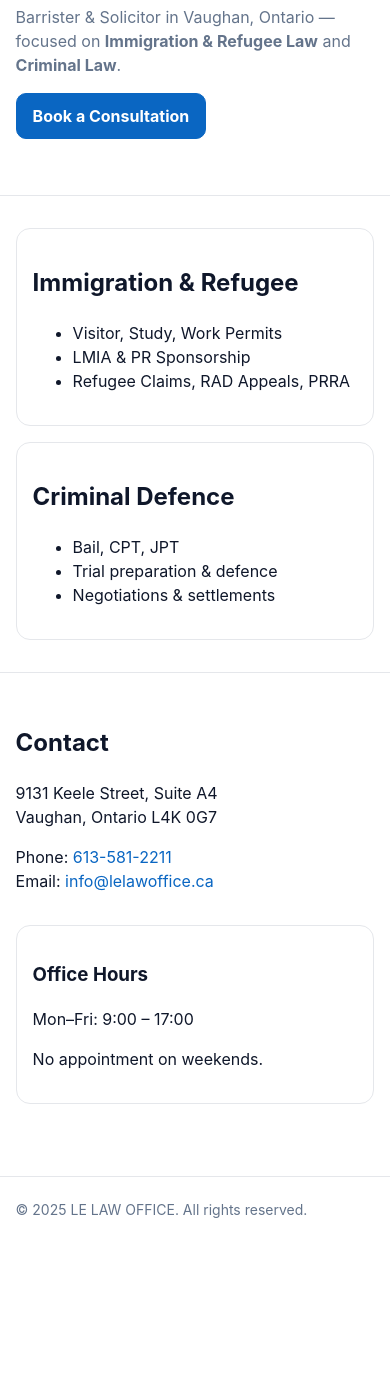
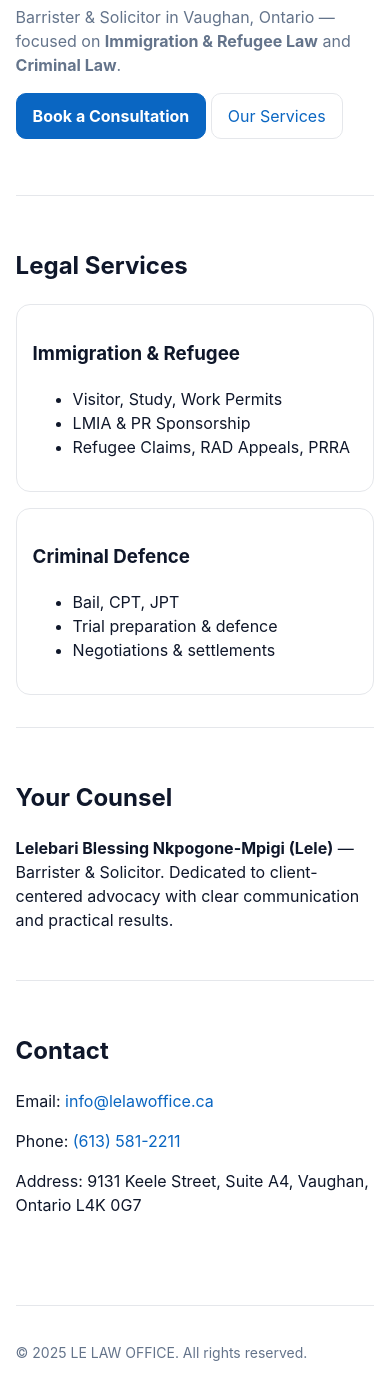
Before and after one commit to LeLawOffice/lelawoffice-site, a plain HTML site: page index.html in a window 390 px wide. Shown: the part 406-1805 px from the top of the page. Before the commit the page ends 1648 px from the top, so only its background shows below. Drawn offline with Linux system fonts and the light colour scheme.

Commit message:
Update index.html

```diff
--- a/index.html
+++ b/index.html
@@ -1,37 +1,116 @@
 <!doctype html>
-<html lang="en"><head>
-<meta charset="utf-8"><meta name="viewport" content="width=device-width, initial-scale=1">
-<title>LE LAW OFFICE — Vaughan, Ontario</title>
+<html lang="en">
+<head>
+  <meta charset="utf-8">
+  <meta name="viewport" content="width=device-width, initial-scale=1">
+  <title>LE LAW OFFICE — Justice. Integrity. Advocacy.</title>
   <link rel="icon" href="assets/favicon.svg">
   <link rel="stylesheet" href="styles.css">
+</head>
+<body>
 
-</head><body>
-<header class="header"><div class="container bar">
+<!-- Header -->
+<header class="header">
+  <div class="container bar">
     <a class="brand" href="index.html"><span class="logo">LE</span> LE LAW OFFICE</a>
-  <nav class="nav">
+
+    <button id="menu-toggle" class="btn" aria-controls="site-nav" aria-expanded="false">
+      Menu
+    </button>
+
+    <nav id="site-nav" class="nav">
       <a href="about.html">About</a>
       <a href="testimonials.html">Testimonials</a>
-    <a href="index.html#services">Services</a>
+      <a href="index.html#services" aria-current="page">Services</a>
       <a href="reservations.html">Reservations</a>
       <a href="index.html#contact">Contact</a>
     </nav>
-</div></header>
+  </div>
+</header>
+
+<!-- Hero Section -->
 <main>
   <section class="hero container">
     <h1>Justice. Integrity. Advocacy.</h1>
-    <p class="lead">Barrister & Solicitor in Vaughan, Ontario — focused on <strong>Immigration & Refugee Law</strong> and <strong>Criminal Law</strong>.</p>
-    <p style="margin-top:14px"><a class="btn primary" href="reservations.html">Book a Consultation</a></p>
+    <p class="lead">Barrister & Solicitor in Vaughan, Ontario — focused on
+       <strong>Immigration & Refugee Law</strong> and <strong>Criminal Law</strong>.</p>
+    <p>
+      <a class="btn primary" href="reservations.html">Book a Consultation</a>
+      <a class="btn" href="#services">Our Services</a>
+    </p>
   </section>
-  <section id="services" class="section"><div class="container grid two">
-    <div class="card"><h2>Immigration & Refugee</h2><ul><li>Visitor, Study, Work Permits</li><li>LMIA & PR Sponsorship</li><li>Refugee Claims, RAD Appeals, PRRA</li></ul></div>
-    <div class="card"><h2>Criminal Defence</h2><ul><li>Bail, CPT, JPT</li><li>Trial preparation & defence</li><li>Negotiations & settlements</li></ul></div>
-  </div></section>
-  <section id="contact" class="section"><div class="container grid two">
-    <div><h2>Contact</h2><p>9131 Keele Street, Suite A4<br>Vaughan, Ontario L4K 0G7</p>
-    <p>Phone: <a href="tel:+16135812211">613-581-2211</a><br>Email: <a href="mailto:info@lelawoffice.ca">info@lelawoffice.ca</a></p></div>
-    <div class="card"><h3>Office Hours</h3><p>Mon–Fri: 9:00 – 17:00</p><p>No appointment on weekends.</p></div>
-  </div></section>
-  <footer class="footer"><div class="container">© <span id="y"></span> LE LAW OFFICE. All rights reserved.</div>
-  <script>document.getElementById('y')&&(document.getElementById('y').textContent=new Date().getFullYear());</script>
+
+  <!-- Services -->
+  <section id="services" class="section container">
+    <h2>Legal Services</h2>
+    <div class="grid two">
+      <div class="card">
+        <h3>Immigration & Refugee</h3>
+        <ul>
+          <li>Visitor, Study, Work Permits</li>
+          <li>LMIA & PR Sponsorship</li>
+          <li>Refugee Claims, RAD Appeals, PRRA</li>
+        </ul>
+      </div>
+      <div class="card">
+        <h3>Criminal Defence</h3>
+        <ul>
+          <li>Bail, CPT, JPT</li>
+          <li>Trial preparation & defence</li>
+          <li>Negotiations & settlements</li>
+        </ul>
+      </div>
+    </div>
+  </section>
+
+  <!-- Counsel -->
+  <section class="section container">
+    <h2>Your Counsel</h2>
+    <p><strong>Lelebari Blessing Nkpogone-Mpigi (Lele)</strong> —
+       Barrister & Solicitor. Dedicated to client-centered advocacy
+       with clear communication and practical results.</p>
+  </section>
+
+  <!-- Contact -->
+  <section id="contact" class="section container">
+    <h2>Contact</h2>
+    <p>Email: <a href="mailto:info@lelawoffice.ca">info@lelawoffice.ca</a></p>
+    <p>Phone: <a href="tel:+16135812211">(613) 581-2211</a></p>
+    <p>Address: 9131 Keele Street, Suite A4, Vaughan, Ontario L4K 0G7</p>
+  </section>
 </main>
-</body></html>
+
+<!-- Footer -->
+<footer class="footer container">
+  <p>&copy; <script>document.write(new Date().getFullYear())</script> LE LAW OFFICE. All rights reserved.</p>
+</footer>
+
+<!-- Mobile menu script -->
+<script>
+  (function(){
+    const btn = document.getElementById('menu-toggle');
+    const nav = document.getElementById('site-nav');
+    if(!btn || !nav) return;
+
+    btn.addEventListener('click', () => {
+      const open = nav.classList.toggle('open');
+      btn.setAttribute('aria-expanded', open ? 'true' : 'false');
+    });
+
+    nav.addEventListener('click', (e) => {
+      if(e.target.tagName === 'A'){
+        nav.classList.remove('open');
+        btn.setAttribute('aria-expanded','false');
+      }
+    });
+
+    window.addEventListener('resize', () => {
+      if (window.innerWidth > 900) {
+        nav.classList.remove('open');
+        btn.setAttribute('aria-expanded','false');
+      }
+    });
+  })();
+</script>
+</body>
+</html>
```
Lines whose indentation alone changed are shown as unchanged.
